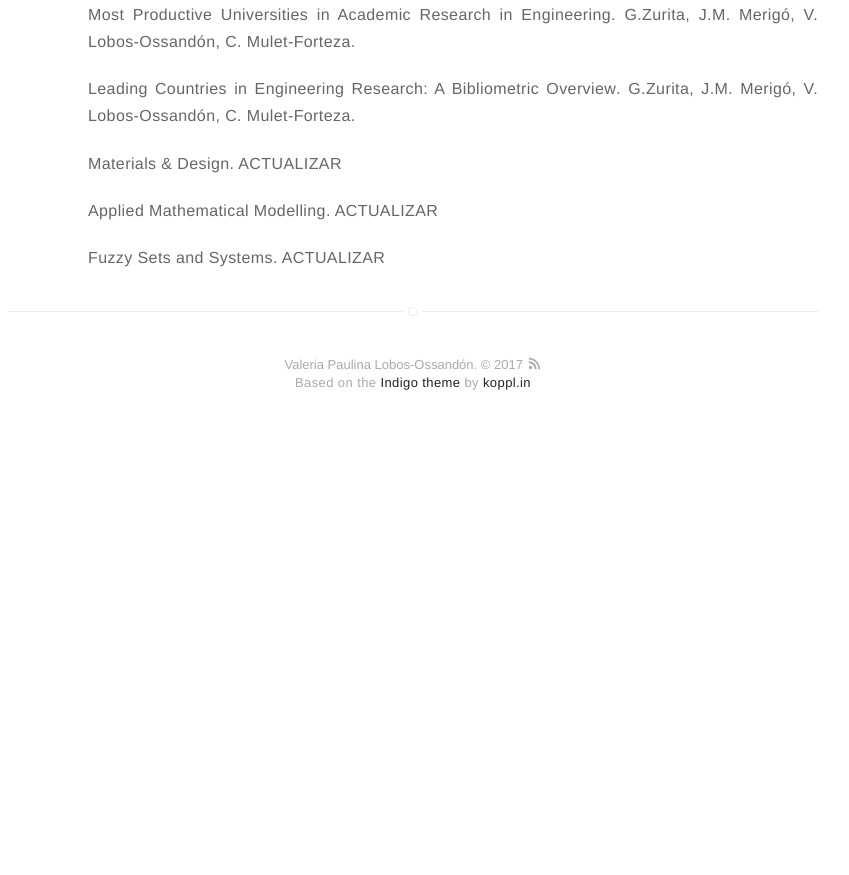
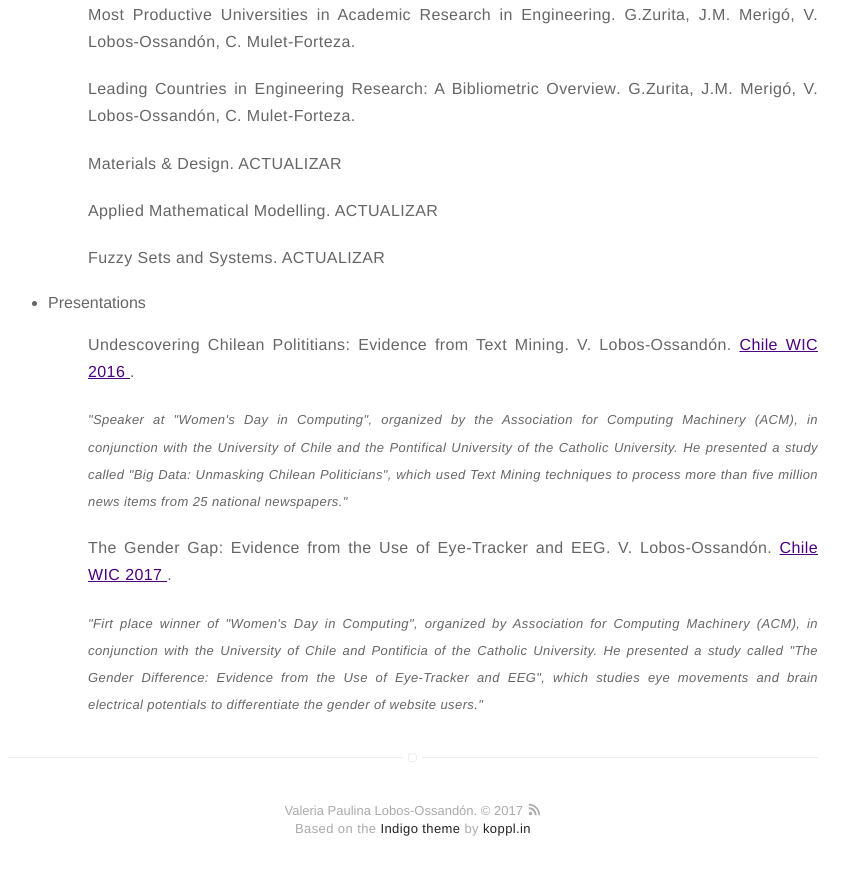
Before and after one commit to vlobos-ossandon/vlobos-ossandon.github.io, a Jekyll site: the page built from research.html, in a window 1280 px wide and 900 px high, scrolled down 4509 px. Shown: the top 875 px of the window, without its empty margins (227-1076 px from the left). Built offline with Jekyll 4.4.1, drawn with Linux system fonts in a browser that asks for light colours; before the commit the page ends 4963 px from its top, so only the background shows below that.

Commit message:
Research_9

```diff
--- a/research.html
+++ b/research.html
@@ -160,6 +160,26 @@ title: Research
 			</p>
 		</ul>
 	</li>
+
+	<li><b>Presentations</b>
+		<ul>
+			<p align="justify">
+			<b>Undescovering Chilean Polititians: Evidence from Text Mining. V. Lobos-Ossandón. <a href="http://ingenieria.uchile.cl/agenda/123494/v-encuentro-de-mujeres-en-computacion-chile-wic-2016">Chile WIC 2016 </a>.
+			</p>
+			<p align="justify"> <font size="2">
+			<em>"Speaker at "Women's Day in Computing", organized by the Association for Computing Machinery (ACM), in conjunction with the University of Chile and the Pontifical University of the Catholic University. He presented a study called "Big Data: Unmasking Chilean Politicians", which used Text Mining techniques to process more than five million news items from 25 national newspapers."</em>
+			</p> </font>
+		</ul>
+
+		<ul>
+			<p align="justify">
+			<b>The Gender Gap: Evidence from the Use of Eye-Tracker and EEG. V. Lobos-Ossandón. <a href="http://chilewic.cl/">Chile WIC 2017 </a>.
+			</p>
+			<p align="justify"> <font size="2">
+			<em>"Firt place winner of "Women's Day in Computing", organized by Association for Computing Machinery (ACM), in conjunction with the University of Chile and Pontificia of the Catholic University. He presented a study called "The Gender Difference: Evidence from the Use of Eye-Tracker and EEG", which studies eye movements and brain electrical potentials to differentiate the gender of website users."</em>
+			</p> </font>
+		</ul>
+	</li>
 </ul>
 <!-- <section class="list">
     {% for post in site.posts %}
```
